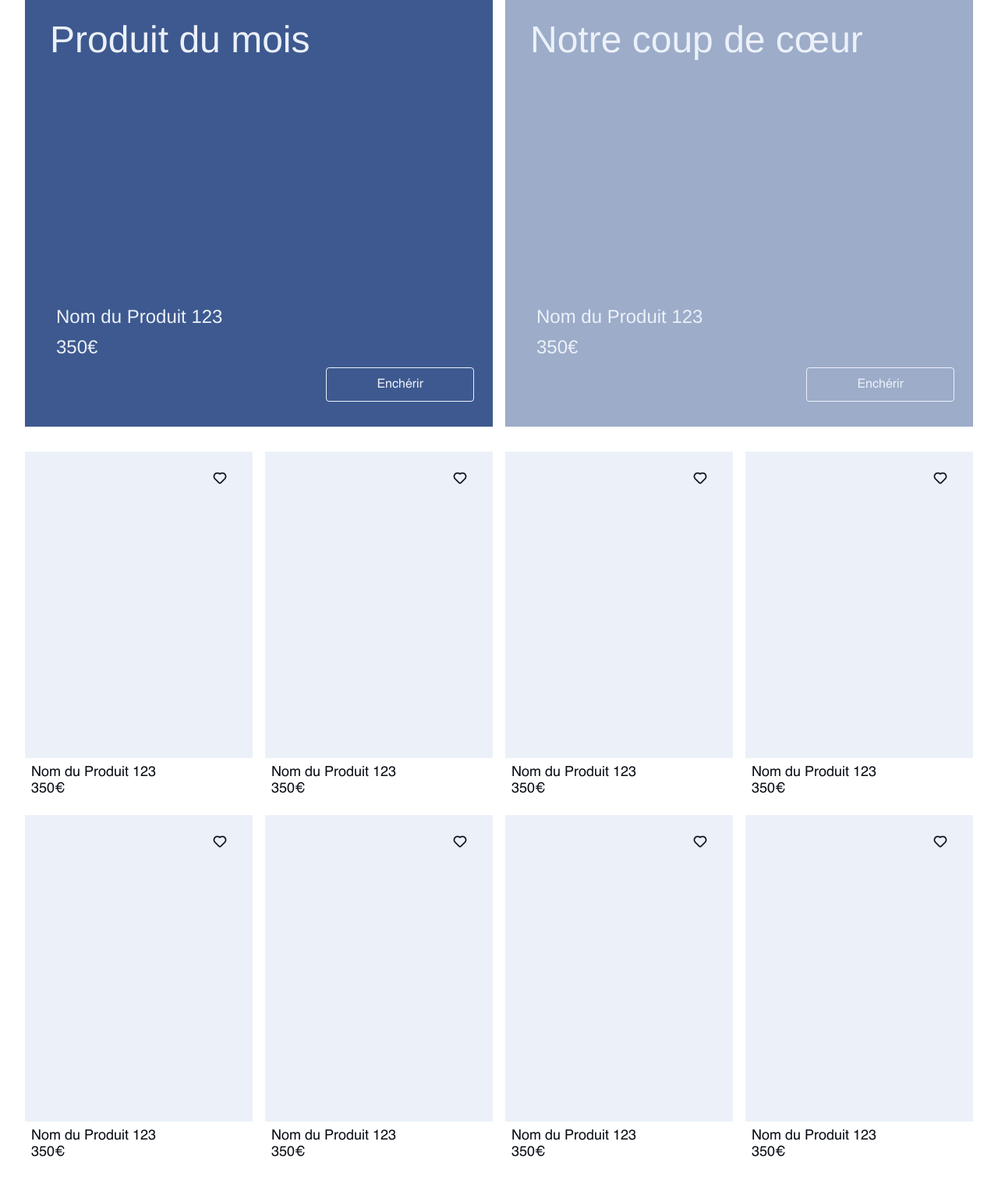
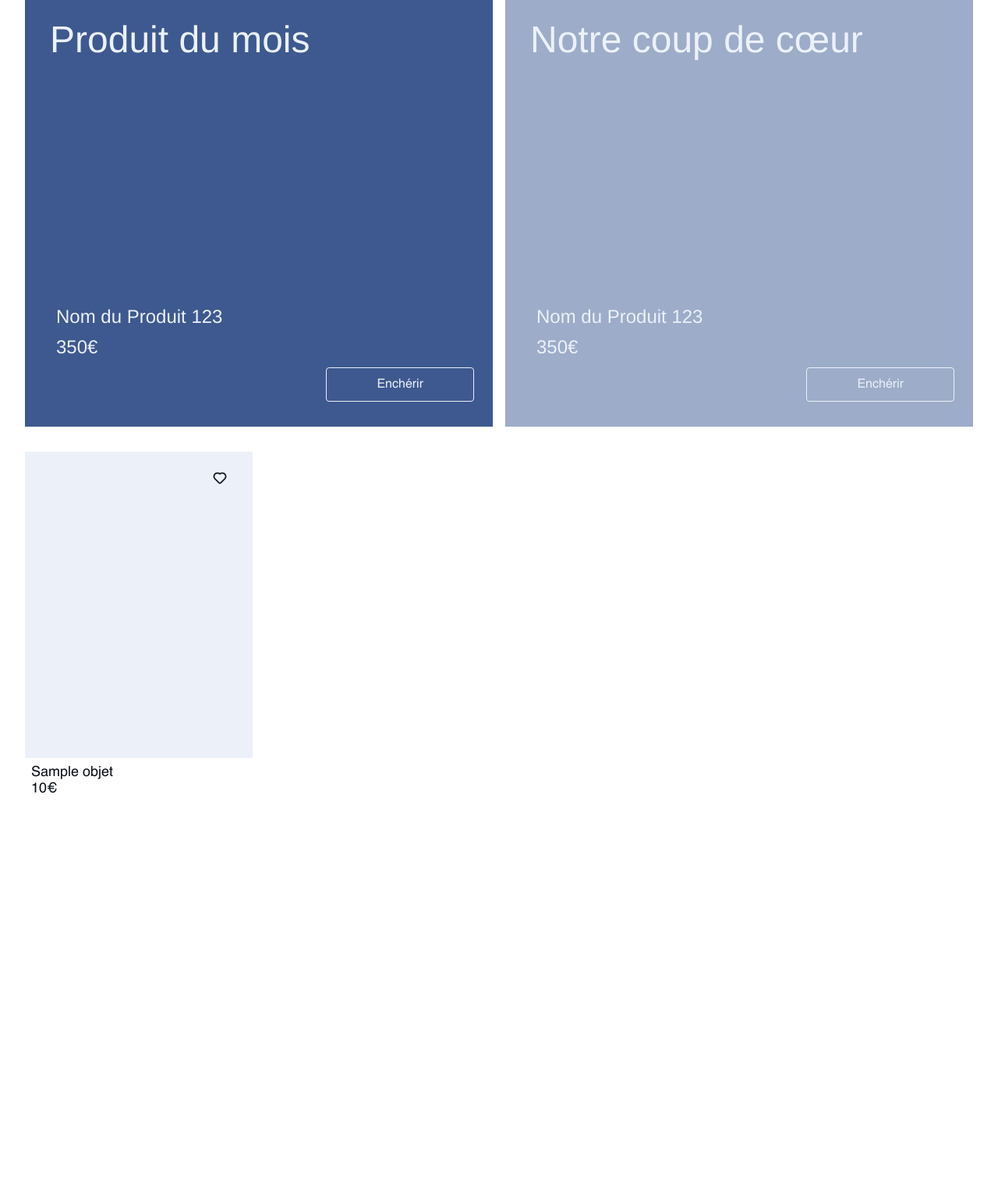
Before and after one commit to MaximeLemesle/projet_invisable_trade, a PHP site: page /php/accueil.php in a window 1280 px wide. Shown: the part 431-1958 px from the top of the page at 78% size. After the commit the page ends 1448 px from the top, so only its background shows below. Run offline with PHP 8.4, Linux system fonts and the light colour scheme; tables that the repository leaves empty or names only in its code hold one stand-in row (values such as "Sample post"); some libraries are stand-ins or nearby versions.

Commit message:
Connexion a la bdd & récupération liste enchère.

```diff
--- a/php/accueil.php
+++ b/php/accueil.php
@@ -1,4 +1,8 @@
-<?php require_once './header.php'; ?>
+<?php
+    require_once './header.php';
+    require_once './bdd/enchere.php';
+    require_once './bdd/objet.php';
+?>
 
     <main class="container">
 
@@ -48,182 +52,31 @@
 
             <div class="line">
 
-                <div class="article">
-                    <div class="image">
-                        <div class="like">
-                            <img src="../assets/images/heart.png" alt="like">
+            <?php
+                foreach (list_enchere() as $ench) {
+                    echo "<div class=\"article\">
+                        <div class=\"image\">
+                            <div class=\"like\">
+                                <img src=\"../assets/images/heart.png\" alt=\"like\">
                             </div>
-                        <div class="cta">
-                            <button class="btn-white">
+                            <div class=\"cta\">
+                                <button class=\"btn-white\">
                                     Enchérir
                                 </button>
                             </div>
                         </div>
 
-                    <div class="description">
-                        <h3 class="h3">
-                            Nom du Produit 123
+                        <div class=\"description\">
+                            <h3 class=\"h3\">
+                                ".object_info($ench[5])[0][1]."
                             </h3>
-                        <p class="prix">
-                            350€
+                            <p class=\"prix\">
+                                ".$ench[3]."€
                             </p>
                         </div>
-                </div>
-
-                <div class="article">
-                    <div class="image">
-                        <div class="like">
-                            <img src="../assets/images/heart.png" alt="like">
-                        </div>
-                        <div class="cta">
-                            <button class="btn-white">
-                                Enchérir
-                            </button>
-                        </div>
-                    </div>
-
-                    <div class="description">
-                        <h3 class="h3">
-                            Nom du Produit 123
-                        </h3>
-                        <p class="prix">
-                            350€
-                        </p>
-                    </div>
-                </div>
-
-                <div class="article">
-                    <div class="image">
-                        <div class="like">
-                            <img src="../assets/images/heart.png" alt="like">
-                        </div>
-                        <div class="cta">
-                            <button class="btn-white">
-                                Enchérir
-                            </button>
-                        </div>
-                    </div>
-
-                    <div class="description">
-                        <h3 class="h3">
-                            Nom du Produit 123
-                        </h3>
-                        <p class="prix">
-                            350€
-                        </p>
-                    </div>
-                </div>
-
-                <div class="article">
-                    <div class="image">
-                        <div class="like">
-                            <img src="../assets/images/heart.png" alt="like">
-                        </div>
-                        <div class="cta">
-                            <button class="btn-white">
-                                Enchérir
-                            </button>
-                        </div>
-                    </div>
-
-                    <div class="description">
-                        <h3 class="h3">
-                            Nom du Produit 123
-                        </h3>
-                        <p class="prix">
-                            350€
-                        </p>
-                    </div>
-                </div>
-
-                <div class="article">
-                    <div class="image">
-                        <div class="like">
-                            <img src="../assets/images/heart.png" alt="like">
-                        </div>
-                        <div class="cta">
-                            <button class="btn-white">
-                                Enchérir
-                            </button>
-                        </div>
-                    </div>
-
-                    <div class="description">
-                        <h3 class="h3">
-                            Nom du Produit 123
-                        </h3>
-                        <p class="prix">
-                            350€
-                        </p>
-                    </div>
-                </div>
-
-                <div class="article">
-                    <div class="image">
-                        <div class="like">
-                            <img src="../assets/images/heart.png" alt="like">
-                        </div>
-                        <div class="cta">
-                            <button class="btn-white">
-                                Enchérir
-                            </button>
-                        </div>
-                    </div>
-
-                    <div class="description">
-                        <h3 class="h3">
-                            Nom du Produit 123
-                        </h3>
-                        <p class="prix">
-                            350€
-                        </p>
-                    </div>
-                </div>
-
-                <div class="article">
-                    <div class="image">
-                        <div class="like">
-                            <img src="../assets/images/heart.png" alt="like">
-                        </div>
-                        <div class="cta">
-                            <button class="btn-white">
-                                Enchérir
-                            </button>
-                        </div>
-                    </div>
-
-                    <div class="description">
-                        <h3 class="h3">
-                            Nom du Produit 123
-                        </h3>
-                        <p class="prix">
-                            350€
-                        </p>
-                    </div>
-                </div>
-
-                <div class="article">
-                    <div class="image">
-                        <div class="like">
-                            <img src="../assets/images/heart.png" alt="like">
-                        </div>
-                        <div class="cta">
-                            <button class="btn-white">
-                                Enchérir
-                            </button>
-                        </div>
-                    </div>
-
-                    <div class="description">
-                        <h3 class="h3">
-                            Nom du Produit 123
-                        </h3>
-                        <p class="prix">
-                            350€
-                        </p>
-                    </div>
-                </div>
-
+                    </div>";
+                }
+                ?>
             </div>
 
         </section>
--- /dev/null
+++ b/php/bdd/config.php
@@ -0,0 +1,6 @@
+<?php
+
+$host= 'localhost';
+$db = 'crazydev';
+$user = 'crazydev';
+$password = 'crazy@2023!'; // change to your password
--- /dev/null
+++ b/php/bdd/connect.php
@@ -0,0 +1,22 @@
+<?php
+
+require_once 'config.php';
+
+function connect(string $host, string $db, string $user, string $password): PDO
+{
+	try {
+		$dsn = "pgsql:host=$host;port=5432;dbname=$db;";
+
+		// make a database connection
+		return new PDO(
+			$dsn,
+			$user,
+			$password,
+			[PDO::ATTR_ERRMODE => PDO::ERRMODE_EXCEPTION]
+		);
+	} catch (PDOException $e) {
+		die($e->getMessage());
+	}
+}
+
+$pdo = connect($host, $db, $user, $password);
--- /dev/null
+++ b/php/bdd/enchere.php
@@ -0,0 +1,37 @@
+<?php
+
+require_once 'connect.php';
+
+function list_enchere()
+{
+    // $pdo = require_once 'connect.php';
+
+    $sql = 'SELECT * FROM enchere';
+
+    $query = $GLOBALS['pdo']->query($sql);
+
+    $list = $query->fetchAll();
+
+    return $list;
+}
+
+function create_enchere($date_debut, $date_fin, $prix_actuel, $prix_initial, $id_objet, $id_user)
+{
+
+
+    $sql = 'insert into enchere(date_debut,date_fin,prix_actuel,prix_initial,id_objet, id_user)
+            values(:date_debut, :date_fin, :prix_actuel, :prix_initial, :id_objet, :id_user)';
+
+    $statement = $GLOBALS['pdo']->prepare($sql);
+
+    $statement->execute([
+        'date_debut' => $date_debut,
+        'date_fin' => $date_fin,
+        'prix_actuel' => $prix_actuel,
+        'prix_initial' => $prix_initial,
+        'id_objet' => $id_objet,
+        'id_user' => $id_user
+    ]);
+
+    echo "ok";
+}
--- /dev/null
+++ b/php/bdd/objet.php
@@ -0,0 +1,31 @@
+<?php
+require_once 'connect.php';
+
+function create_object($nom, $description, $image, $id_users)
+{
+    $sql = 'insert into objet(nom,description,image,id_users)
+            values(:nom,:description,:image,:id_users)';
+
+    $statement = $GLOBALS['pdo']->prepare($sql);
+
+    $statement->execute([
+        'nom' => $nom,
+        'description' => $description,
+        'image' => $image,
+        'id_users' => $id_users,
+    ]);
+}
+
+function object_info($id)
+{
+
+    $sql = 'SELECT * FROM objet WHERE id = ' . $id;
+
+    $query = $GLOBALS['pdo']->query($sql);
+
+    // $query->execute();
+
+    $info = $query->fetchAll();
+
+    return $info;
+}
```
Lines whose indentation alone changed are shown as unchanged.
